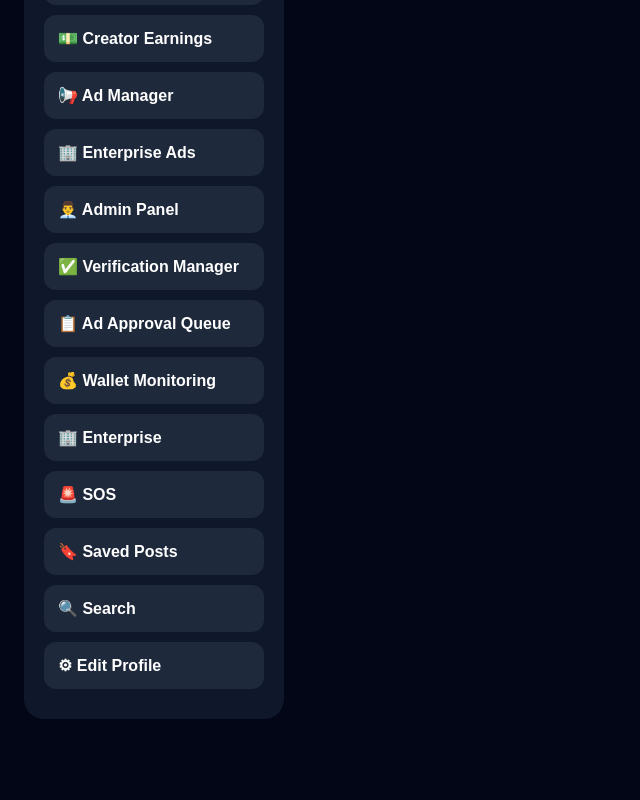
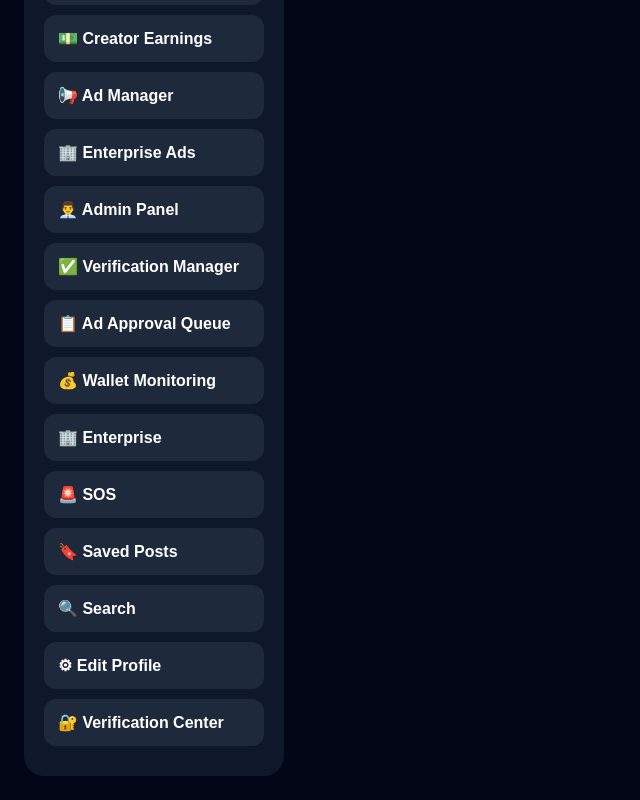
Before and after one commit to inclurah-png/inclura-web, a React (Vite) app: page /sos in a window 1280 px wide. Shown: the part 1239-2039 px from the top of the page, without its empty margins (0-640 px from the left). Before the commit the page ends 1982 px from the top, so only its background shows below. Built offline with nearby package versions, Linux system fonts and the light colour scheme; no server answers; sample sign-in values are in the browser's storage.

Commit message:
Update DashboardSidebar.jsx
Fix and update

```diff
--- a/src/components/DashboardSidebar.jsx
+++ b/src/components/DashboardSidebar.jsx
@@ -279,6 +279,15 @@ Inclura
   >
     ⚙ Edit Profile
   </div>
+
+  <div
+  style={itemStyle}
+  onClick={() =>
+    navigate("/verification-center")
+  }
+>
+  🔐 Verification Center
+</div>
 </div>
 
 );
```
